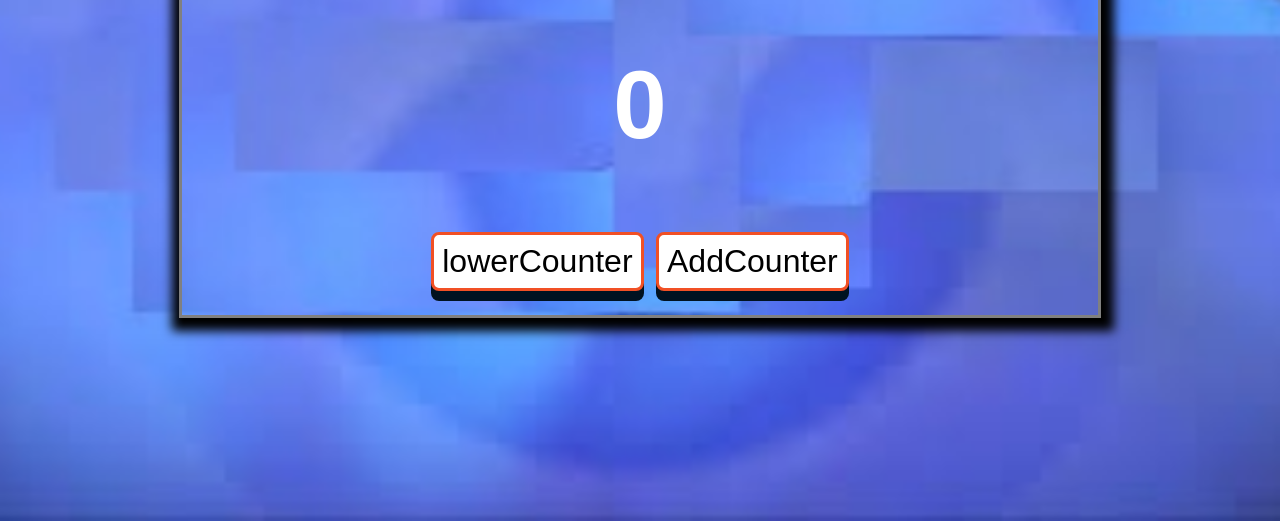
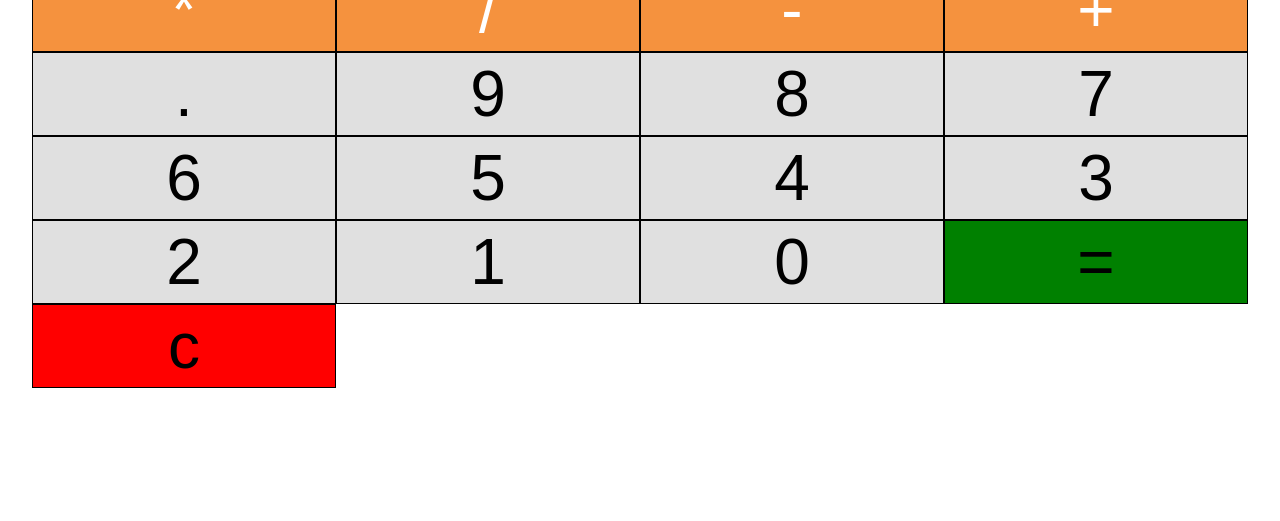
Before and after one commit to mohamud-eslan/calculator, a plain HTML site: page index.html in a window 1280 px wide. Shown: the part 295-816 px from the top of the page. Drawn offline with Linux system fonts and the light colour scheme.

Commit message:
added a css file

```diff
--- a/index.html
+++ b/index.html
@@ -3,20 +3,37 @@
 <head>
     <meta charset="UTF-8">
     <meta name="viewport" content="width=device-width, initial-scale=1.0">
-    <title>counter</title>
+    <title>calculator</title>
     <link rel="stylesheet" href="style.css">
 </head>
 <body>
-    <div class="counter-box">
-        <h1>counter</h1>
-        <h1 class="counter">0</h1>
-        <div id="bans">
+    <section class="calculator">
+        <form>
+            <input type="text" class="screen">
+        </form>
+        <div class="buttons">
+            <button type="button" class="btn btn-yellow" data-num="*">*</button>
+            <button type="button" class="btn btn-yellow" data-num="/">/</button>
+            <button type="button" class="btn btn-yellow" data-num="-">-</button>
+            <button type="button" class="btn btn-yellow" data-num="+">+</button>
 
-            <button type="button" class="btn" id="lowerCounterBnt">lowerCounter</button>
-            <button type="button" class="btn" id="addCounterBnt">AddCounter</button>
+            <button type="button" class="btn btn-grey" data-num=".">.</button>
+            <button type="button" class="btn btn-grey" data-num="9">9</button>
+            <button type="button" class="btn btn-grey" data-num="8">8</button>
+            <button type="button" class="btn btn-grey" data-num="7">7</button>
+            <button type="button" class="btn btn-grey" data-num="6">6</button>
+            <button type="button" class="btn btn-grey" data-num="5">5</button>
+            <button type="button" class="btn btn-grey" data-num="4">4</button>
+            <button type="button" class="btn btn-grey" data-num="3">3</button>
+            <button type="button" class="btn btn-grey" data-num="2">2</button>
+            <button type="button" class="btn btn-grey" data-num="1">1</button>
+            <button type="button" class="btn btn-grey" data-num="0">0</button>
+           <button type="button" class="btn-equal btn-grey">=</button>
+           <button type="button" class="btn-clear btn-grey">c</button>
+
         </div>
-    </div>
 
+    </section>
 
     <script src="script.js"></script>
 </body>
--- a/script.js
+++ b/script.js
@@ -0,0 +1,23 @@
+let counter = document.querySelector('.counter');
+const addCount = document.querySelector('#addCountBtn');
+const lowerCount = document.querySelector('#lowerCountBtn');
+
+
+let count = 0;
+
+
+ addCount.addEventListener('click', incrementCounter);
+lowerCount.addEventListener('click',decrementCounter);
+
+
+function incrementCounter(){
+    count++;
+    counter.innerHTML = count;
+}
+function decrementCounter(){
+    count--;
+    counter.innerHTML = count;
+    if(counter.innerHTML>'0'){
+        counter.style.color = '#4caf50'
+    }
+}
--- a/style.css
+++ b/style.css
@@ -1,41 +1,52 @@
+*{
+    margin: 0;
+    padding: 0;
+    box-sizing: border-box;
+}
 body{
     min-height: 100vh;
-    display: flex;
     align-items: center;
     justify-content: center;
-    background: url('images/images.jpg');
-    background-position: center;
-    background-size: cover;
-    background-repeat: no-repeat;
+    display: flex;
+}
+.calculator{
+    flex: 0 0 95%;
+}
+.screen{
+    width: 100%;
+    font-size: 7rem;
+    padding: 0.5rem;
+    background: rgb(41, 41, 56);
     color: white;
-    font-family: Arial, Helvetica, sans-serif;
-    text-transform: capitalize;
+    border: none;
 }
-.counter-box{
-    flex: 0 0 70%;
-    text-align: center;
-    border: 3px solid grey;
-    padding: 1rem;
-    font-weight: bold;
-    box-shadow: 3px 3px 10px 10px black;
+.buttons{
+    display: flex;
+    flex-wrap: wrap;
+    transition: all 0.5s linear;
 }
-.counter{
-    font-size: 6rem;
+button{
+  flex: 0 0 25%;
+    border: 1px solid black;
+    padding: 0.25rem 0;
+    transition: 2s ease;
 }
-.btn{
-    background: white;
-    border-radius: 8px;
-    padding: 0.5rem;
-    font-size: 2rem;
-    margin: 0.5rem 0.25rem;
-    border: 3px solid #f15025;
-    box-shadow: 0px 10px #001221;
-    outline: none;
+button:hover{
+    background: blue;
 }
-.btn:hover{
-    background-color: #4caf50;
+.btn-yellow{
+    background: rgb(245, 146, 62);
     color: white;
 }
-.btn.active{
-    box-shadow: none;
+.btn-grey{
+    background: rgb(224,224,224,224);
 }
+.btn, .btn-equal, .btn-clear{
+    font-size: 4rem;
+}
+.btn-equal{
+    background: green;
+}
+ .btn-clear{
+    background: red;
+}
```
